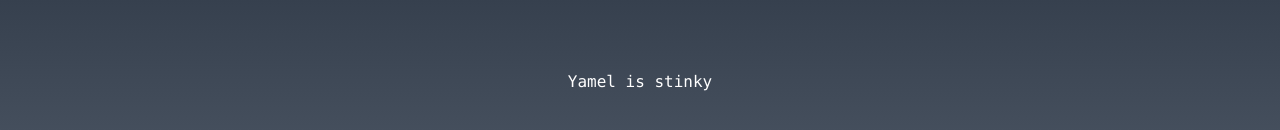
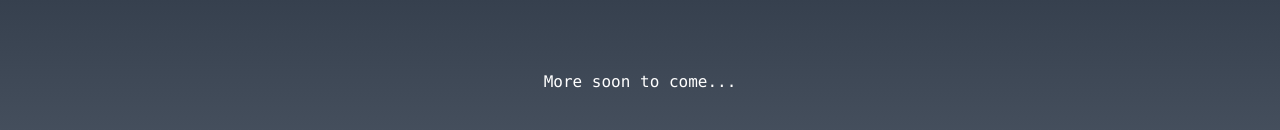
Before and after one commit to 16leog/portfolio, a Next.js app in the folder portfolio/: page / in a window 1280 px wide. Shown: the part 610-740 px from the top of the page. Built offline with nearby package versions, Linux system fonts and the light colour scheme.

Commit message:
more soon to come

```diff
--- a/portfolio/src/app/page.tsx
+++ b/portfolio/src/app/page.tsx
@@ -11,7 +11,7 @@ export default function Home() {
           <h2>Web Developer</h2>
         </div>
       </div>
-      <div className="flex justify-center font-mono text-white ">Yamel is stinky</div>
+      <div className="flex justify-center font-mono text-white ">More soon to come...</div>
     </main>
   );
 }
```
